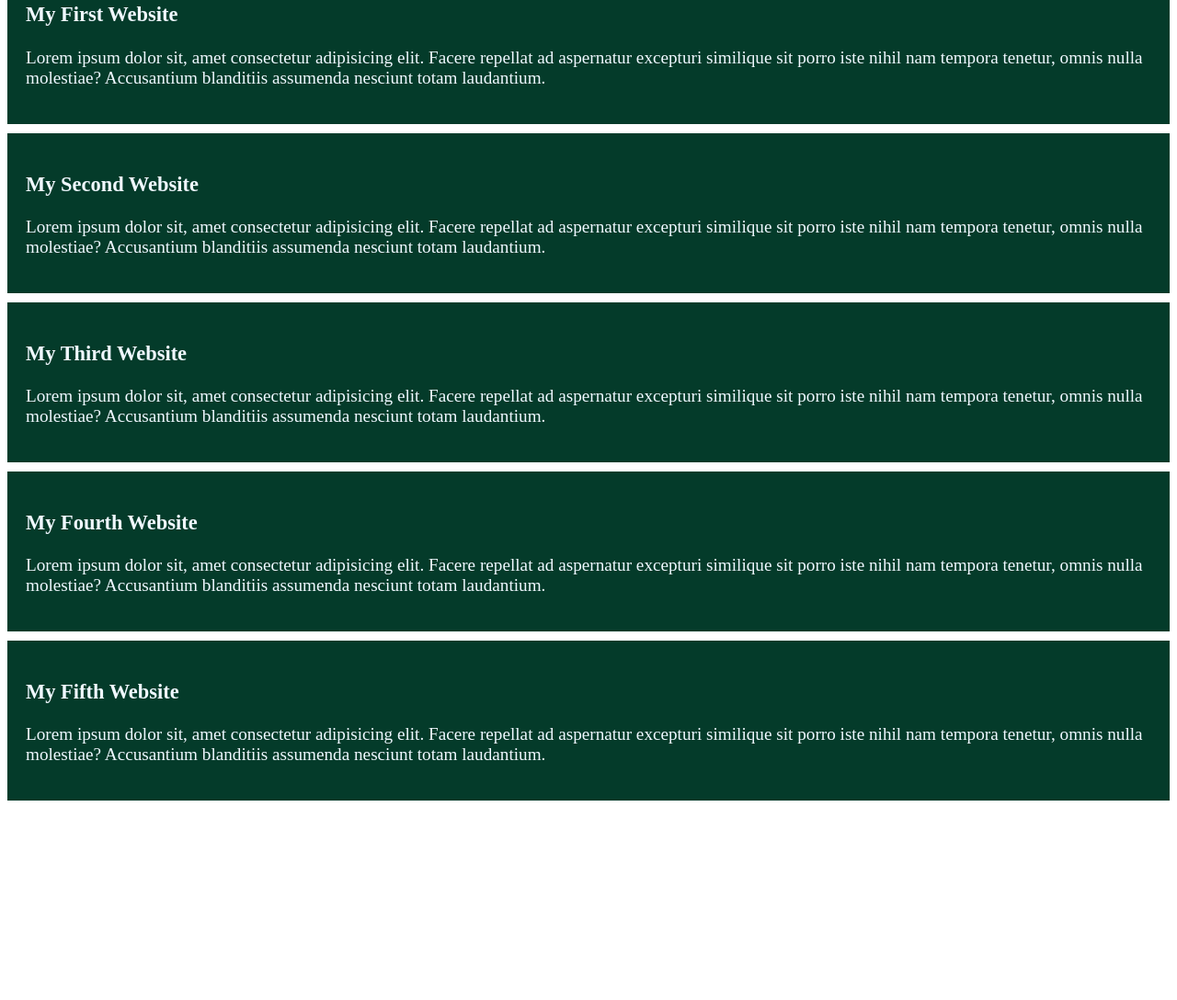
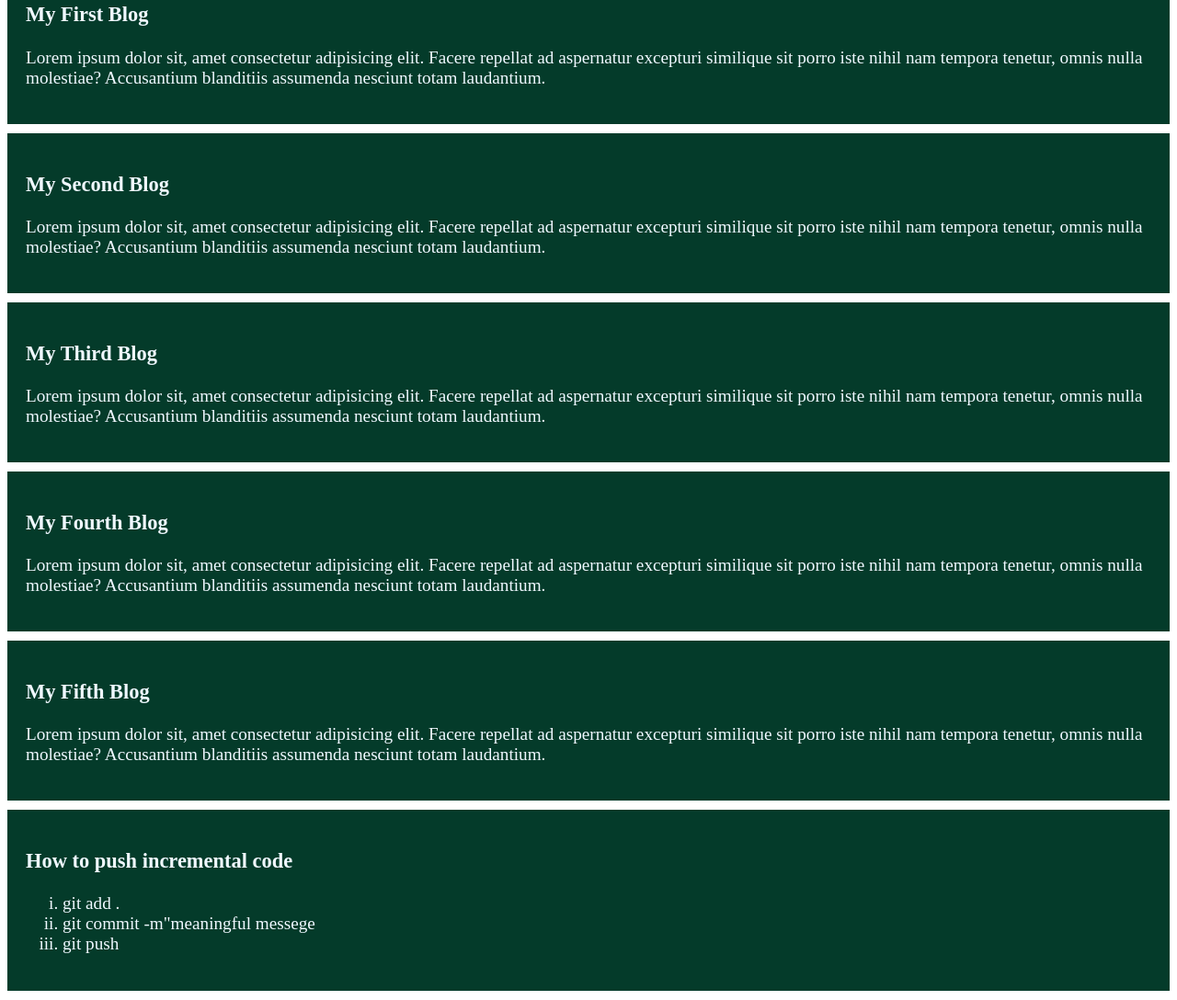
Before and after one commit to riaj09/my-simple-website, a plain HTML site: page index.html in a window 1280 px wide. Shown: the part 47-1135 px from the top of the page at 92% size. Before the commit the page ends 928 px from the top, so only its background shows below. Drawn offline with Linux system fonts and the light colour scheme.

Commit message:
added list

```diff
--- a/index.html
+++ b/index.html
@@ -8,24 +8,32 @@
 </head>
 <body>
     <div>
-        <h3>My First Website</h3>
+        <h3>My First Blog</h3>
         <p>Lorem ipsum dolor sit, amet consectetur adipisicing elit. Facere repellat ad aspernatur excepturi similique sit porro iste nihil nam tempora tenetur, omnis nulla molestiae? Accusantium blanditiis assumenda nesciunt totam laudantium.</p>
     </div>
     <div>
-        <h3>My Second Website</h3>
+        <h3>My Second Blog</h3>
         <p>Lorem ipsum dolor sit, amet consectetur adipisicing elit. Facere repellat ad aspernatur excepturi similique sit porro iste nihil nam tempora tenetur, omnis nulla molestiae? Accusantium blanditiis assumenda nesciunt totam laudantium.</p>
     </div>
     <div>
-        <h3>My Third Website</h3>
+        <h3>My Third Blog</h3>
         <p>Lorem ipsum dolor sit, amet consectetur adipisicing elit. Facere repellat ad aspernatur excepturi similique sit porro iste nihil nam tempora tenetur, omnis nulla molestiae? Accusantium blanditiis assumenda nesciunt totam laudantium.</p>
     </div>
     <div>
-        <h3>My Fourth Website</h3>
+        <h3>My Fourth Blog</h3>
         <p>Lorem ipsum dolor sit, amet consectetur adipisicing elit. Facere repellat ad aspernatur excepturi similique sit porro iste nihil nam tempora tenetur, omnis nulla molestiae? Accusantium blanditiis assumenda nesciunt totam laudantium.</p>
     </div>
     <div>
-        <h3>My Fifth Website</h3>
+        <h3>My Fifth Blog</h3>
         <p>Lorem ipsum dolor sit, amet consectetur adipisicing elit. Facere repellat ad aspernatur excepturi similique sit porro iste nihil nam tempora tenetur, omnis nulla molestiae? Accusantium blanditiis assumenda nesciunt totam laudantium.</p>
+    </div>
+    <div>
+        <h3>How to push incremental code</h3>
+        <ol>
+            <li type="i">git add .</li>
+            <li type="i">git commit -m"meaningful messege</li>
+            <li type="i">git push</li>
+        </ol>
     </div>
 </body>
 </html>
```
Also changed, not shown: style.css (line endings or trailing spaces).
